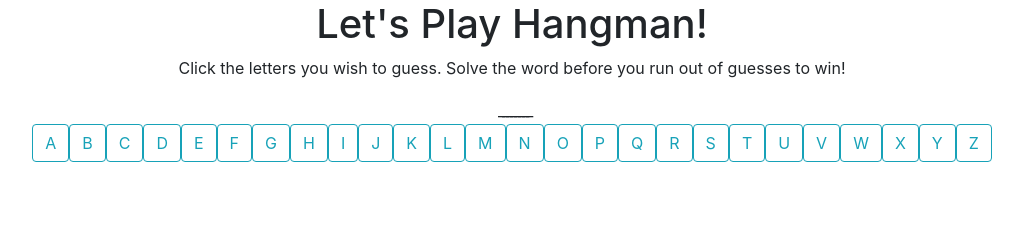
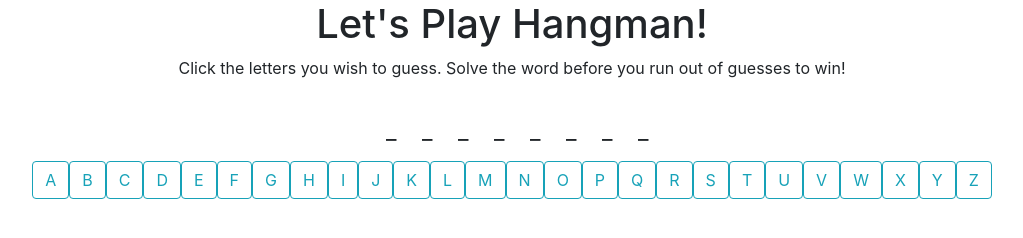
Before and after one commit to Brademacher/Hangman, a plain HTML site: page index.html in a window 1280 px wide. Shown: the whole page, without its empty margins (128-1151 px from the left). Drawn offline with nearby package versions, Linux system fonts and the light colour scheme.

Commit message:
Final push before class

```diff
--- a/assets/css/style.css
+++ b/assets/css/style.css
@@ -1,3 +1,8 @@
+body {
+    background-color: grey;
+}
+
+
 .hide-letter {
     display: none;
 }
@@ -10,12 +15,22 @@
 #answer {
     display: flex;
     justify-content: center;
+    font-size: 23px;
 }
 
 .under-letter {
     position: absolute;
+    font-size: 23px;
 }
 
 #winner {
     display: none;
 }
+
+#loser {
+    display: none;
+}
+
+#buttons {
+    padding: 5px;
+}
--- a/assets/javascript/game.js
+++ b/assets/javascript/game.js
@@ -14,15 +14,16 @@ function initializeGame() {
     for (var i = 0; i < gameWord.length; i++) {
         var letter = gameWord[i];
         var upperLetter = letter.toUpperCase();
-        answerLetters[upperLetter] = true;
+        answerLetters[upperLetter] = true;  //making sure all cases of letter work
         var letterDiv = document.createElement('div');
         letterDiv.classList.add(['letter-container'])
+        letterDiv.classList.add(['p-3'])
         var letterSpan = document.createElement('span');
         letterSpan.setAttribute('name', upperLetter);
         letterSpan.innerHTML = letter;
-        letterSpan.classList.add(['hide-letter']);
+        letterSpan.classList.add(['hide-letter']);  //using class to hide display of letters
         var underscoreSpan = document.createElement('span');
-        underscoreSpan.innerHTML = '_';
+        underscoreSpan.innerHTML = '_'; //creating "_" to display under letters
         underscoreSpan.classList.add(['under-letter'])
         letterDiv.appendChild(letterSpan);
         letterDiv.appendChild(underscoreSpan);
@@ -76,6 +77,7 @@ function guessLetter(ev) {
     checkGameStatus();
 }
 
+//Determine if game is over
 function checkGameStatus() {
     var gameWon = true;
     var answerKeys = Object.keys(answerLetters);
@@ -85,20 +87,15 @@ function checkGameStatus() {
             break;
         }
     }
+    //I word is completed
     if (gameWon) {
         var winner = document.getElementById('winner');
             winner.style.display= "block";
     }
+    //If user runs out of guess
+    else if (guessWrong == maxGuesses) {
+        var loser = document.getElementById('loser');
+            loser.style.display= "block";
+    }
     var gameLost = true;
 }
-
-
-            //if "#answer" letters hidden == 0, display "Win!", winCount++
-        //else if guessLetter =/= letter in "#answer", change image
-            //after last image count, "Lose :(", lossCount++
-
-//Create win counter to keep track of wins
-
-//Create losses counter to keep track of losses
-
-//If time, create "Play again button that resets game without refreshing screen"
--- a/index.html
+++ b/index.html
@@ -4,7 +4,7 @@
     <meta charset="UTF-8">
     <meta name="viewport" content="width=device-width, initial-scale=1.0">
     <meta http-equiv="X-UA-Compatible" content="ie=edge">
-    <link rel="stylesheet" type="text/css" href="/assets/css/style.css">
+    <link rel="stylesheet" type="text/css" href="./assets/css/style.css">
     <link rel="stylesheet" href="https://maxcdn.bootstrapcdn.com/bootstrap/4.0.0/css/bootstrap.min.css" integrity="sha384-Gn5384xqQ1aoWXA+058RXPxPg6fy4IWvTNh0E263XmFcJlSAwiGgFAW/dAiS6JXm" crossorigin="anonymous">
     <title>Hangman the Game</title>
 </head>
@@ -20,20 +20,23 @@
 
     <div class="container" id="display"></div>
 
-    <div class="container size-16 arial bold" id="answer">"sample text"</div>
+    <div class="container" id="answer">"sample text"</div>
 
     <br>
+
+    <div class="container text-center bg-info text-white" id="winner">YOU WON!</div>
+    <div class="container text-center bg-danger text-white" id="loser">YOU LOSE!</div>
 
     <div class="container text-center" id="buttons"></div>
 
     <br>
 
-    <div class="container text-center" id="winner">YOU WON!</div>
+
     <div id="wins"></div>
     <div id="losses"></div>
     <div id="guesses"></div>
 
-    <script src="/assets/javascript/game.js"></script>
+    <script src="./assets/javascript/game.js"></script>
 </body>
 
 </html>
```
